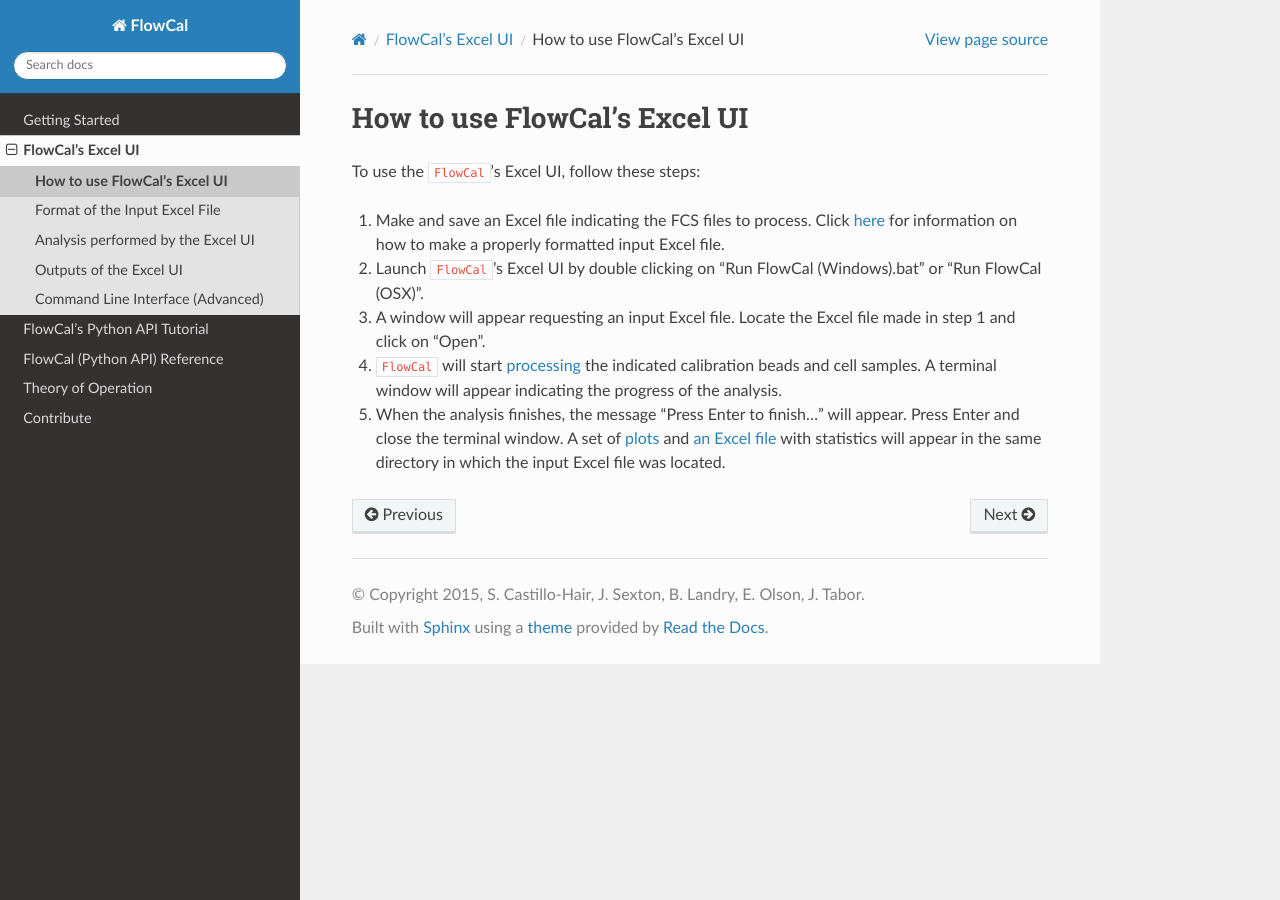
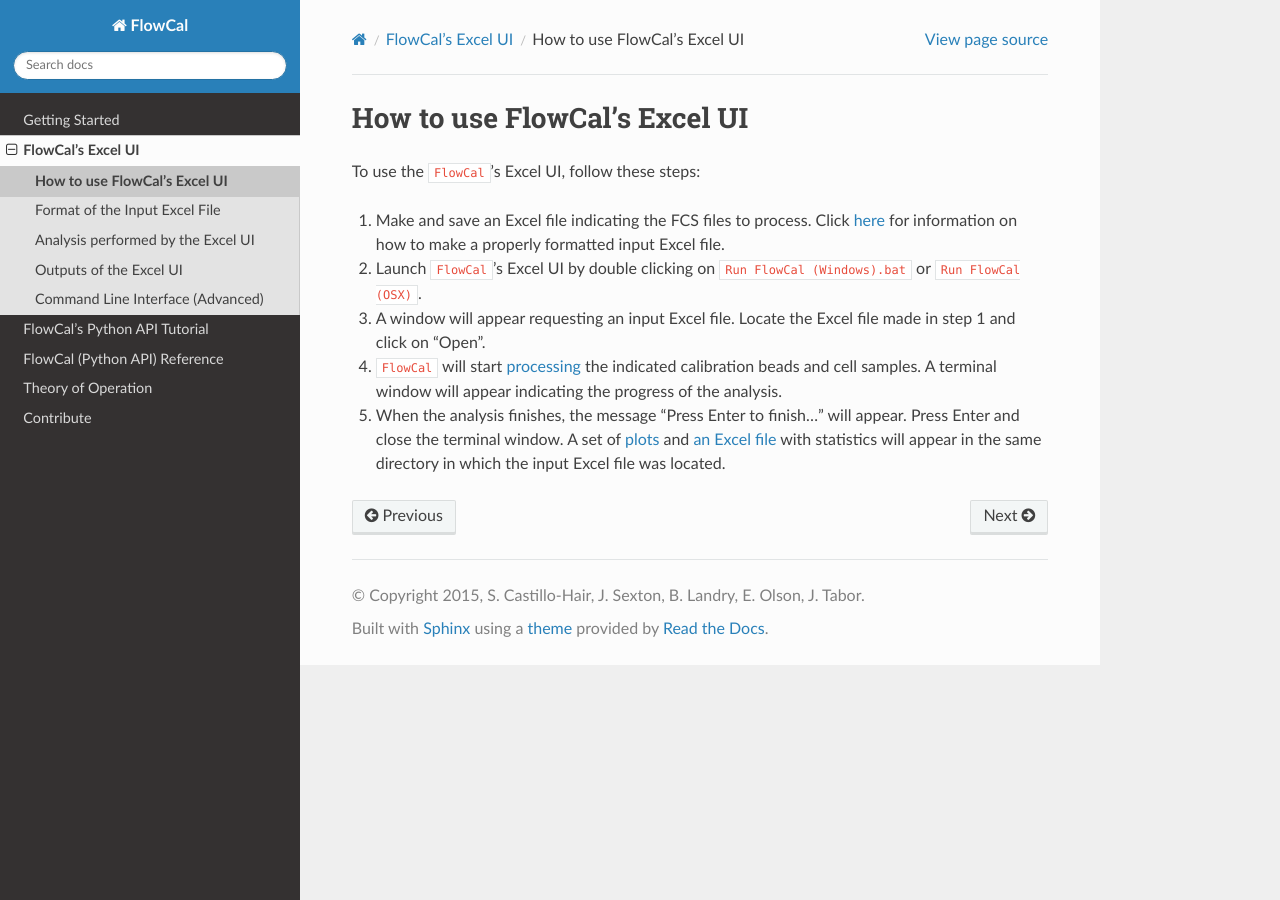
Before and after one commit to taborlab/FlowCal, a Sphinx documentation site: the page built from doc/excel_ui/how_to.rst, in a window 1280 px wide. Built offline with Sphinx 7.4.7 and the Read the Docs theme 2.0.0, drawn with Linux system fonts in a browser that asks for light colours; the version number could not be read and is left out.

```diff
--- a/doc/excel_ui/how_to.rst
+++ b/doc/excel_ui/how_to.rst
@@ -4,7 +4,7 @@ How to use FlowCal's Excel UI
 To use the ``FlowCal``’s Excel UI, follow these steps:
 
 1. Make and save an Excel file indicating the FCS files to process. Click :doc:`here <input_format>` for information on how to make a properly formatted input Excel file.
-2. Launch ``FlowCal``’s Excel UI by double clicking on “Run FlowCal (Windows).bat” or “Run FlowCal (OSX)”.
+2. Launch ``FlowCal``’s Excel UI by double clicking on ``Run FlowCal (Windows).bat`` or ``Run FlowCal (OSX)``.
 3. A window will appear requesting an input Excel file. Locate the Excel file made in step 1 and click on “Open”.
 4. ``FlowCal`` will start :doc:`processing<analysis>` the indicated calibration beads and cell samples. A terminal window will appear indicating the progress of the analysis.
 5. When the analysis finishes, the message “Press Enter to finish...” will appear. Press Enter and close the terminal window. A set of :ref:`plots<excel-ui-outputs-plots>` and :ref:`an Excel file<excel-ui-outputs-excel>` with statistics will appear in the same directory in which the input Excel file was located.
```
